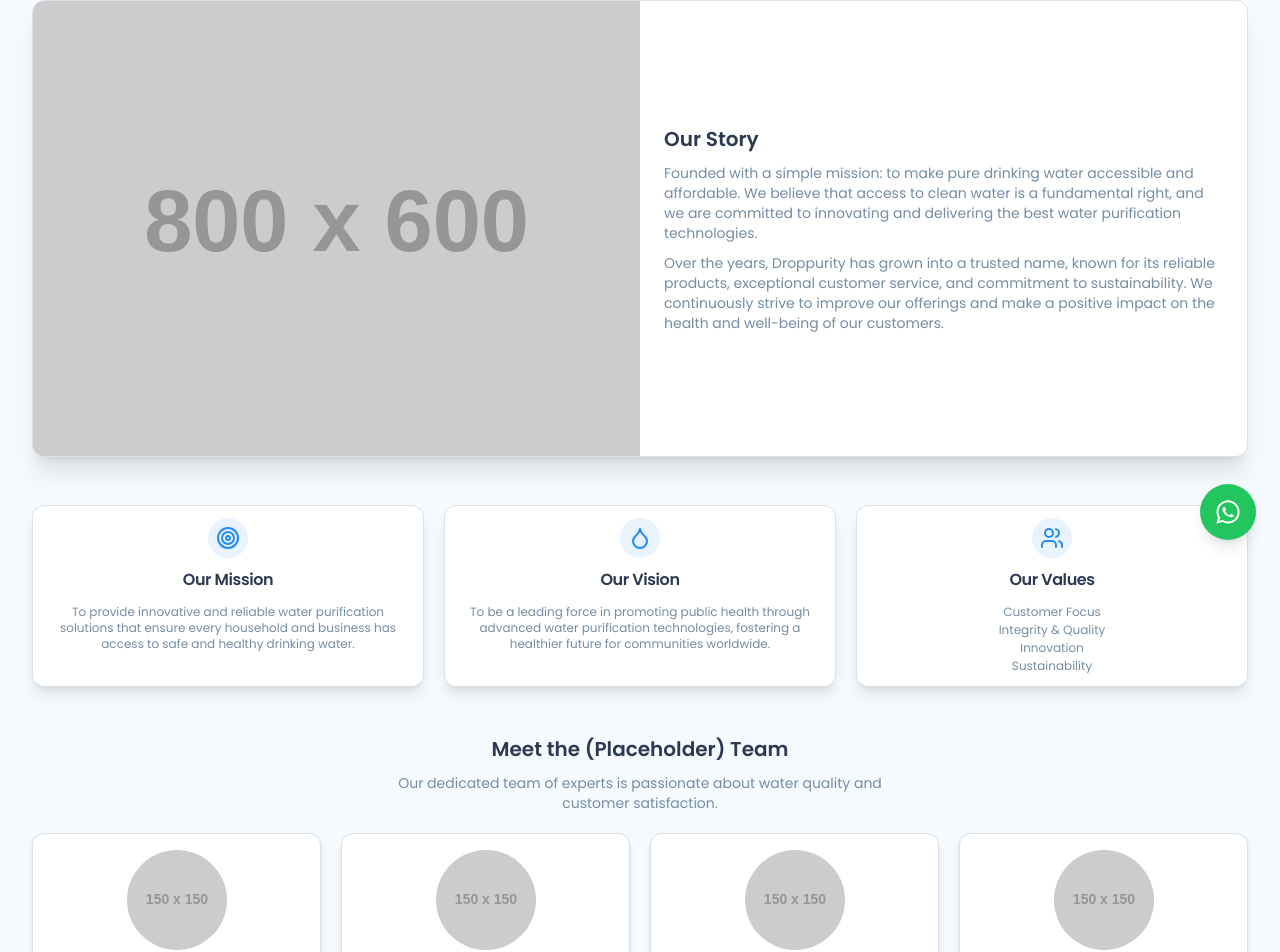
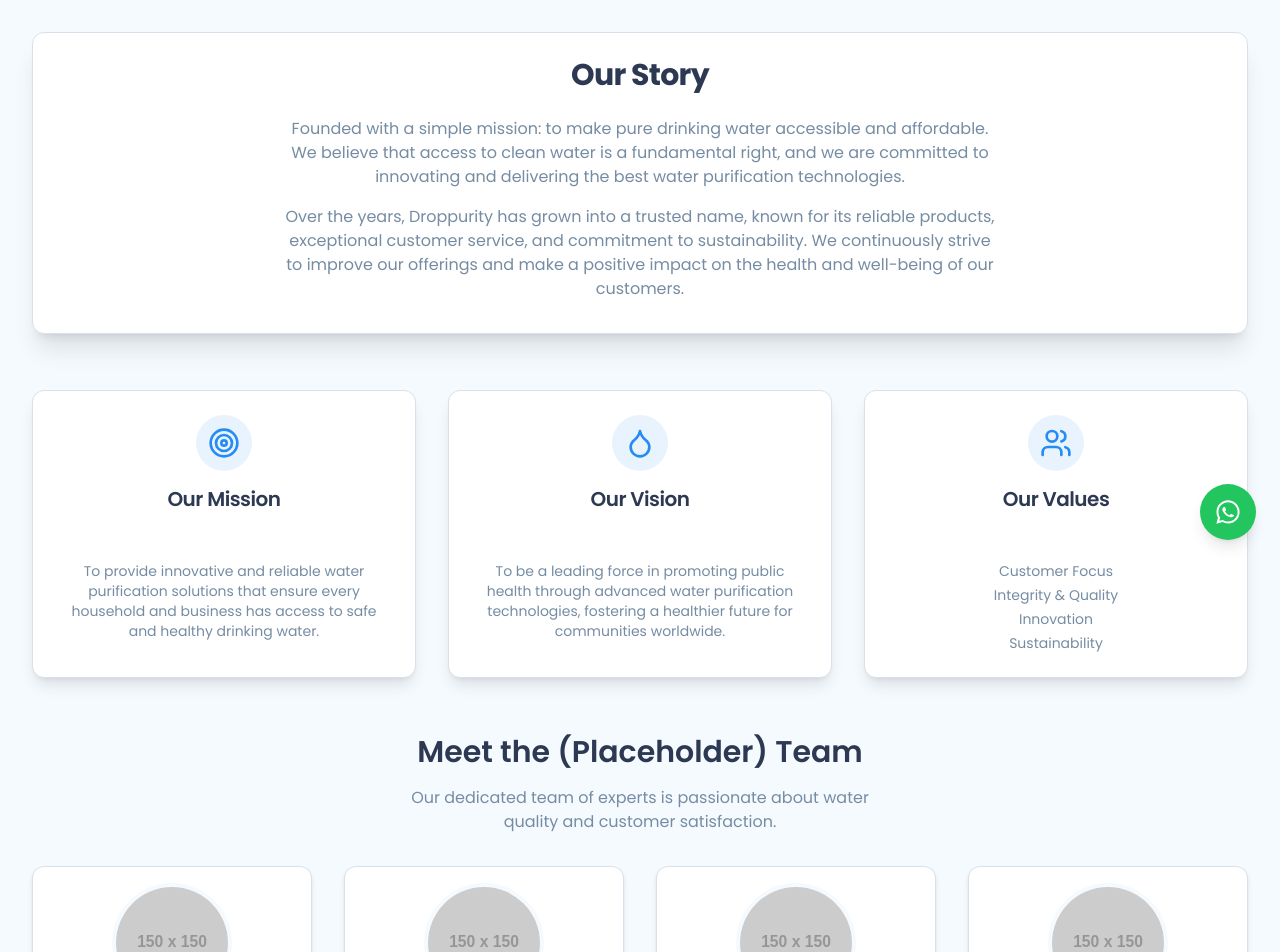
Before and after one commit to droppurity/web, a Next.js app: page /about in a window 1280 px wide. Shown: the part 236-1188 px from the top of the page. Built offline with nearby package versions, Linux system fonts and the light colour scheme.

Commit message:
in about section remove imge decorate without image i shold very profes

```diff
--- a/src/app/about/page.tsx
+++ b/src/app/about/page.tsx
@@ -14,75 +14,65 @@
 
 export default function AboutPage() {
   return (
-    <div className="py-6 sm:py-10 bg-background">
+    <div className="py-8 sm:py-12 bg-background">
       <div className="container mx-auto px-4 sm:px-6 lg:px-8">
-        <header className="text-center mb-8 sm:mb-12">
-          <h1 className="text-2xl sm:text-3xl font-bold font-headline text-primary">
+        <header className="text-center mb-10 sm:mb-14">
+          <h1 className="text-3xl sm:text-4xl font-bold font-headline text-primary">
             About Droppurity
           </h1>
-          <p className="mt-2 text-sm sm:text-base text-muted-foreground max-w-2xl mx-auto">
+          <p className="mt-3 text-base sm:text-lg text-muted-foreground max-w-2xl mx-auto">
             Dedicated to providing clean, safe, and healthy drinking water solutions for everyone.
           </p>
         </header>
 
-        <section className="mb-8 sm:mb-12">
-          <Card className="overflow-hidden shadow-xl">
-            <div className="md:flex">
-              <div className="md:w-1/2">
-                <Image
-                  src="https://placehold.co/800x600.png"
-                  alt="Droppurity team collaborating"
-                  width={800}
-                  height={600}
-                  className="object-cover h-full w-full"
-                  data-ai-hint="team collaboration"
-                />
-              </div>
-              <div className="md:w-1/2 p-5 sm:p-6 flex flex-col justify-center">
-                <h2 className="text-lg sm:text-xl font-semibold font-headline text-foreground mb-2.5">Our Story</h2>
-                <p className="text-muted-foreground mb-2.5 text-xs sm:text-sm">
-                  Founded with a simple mission: to make pure drinking water accessible and affordable. We believe that access to clean water is a fundamental right, and we are committed to innovating and delivering the best water purification technologies.
-                </p>
-                <p className="text-muted-foreground text-xs sm:text-sm">
-                  Over the years, Droppurity has grown into a trusted name, known for its reliable products, exceptional customer service, and commitment to sustainability. We continuously strive to improve our offerings and make a positive impact on the health and well-being of our customers.
-                </p>
-              </div>
-            </div>
+        <section className="mb-10 sm:mb-14">
+          <Card className="shadow-xl bg-card">
+            <CardHeader className="items-center text-center p-6">
+              <CardTitle className="text-2xl sm:text-3xl font-bold font-headline text-foreground">Our Story</CardTitle>
+            </CardHeader>
+            <CardContent className="px-6 pb-8 text-center max-w-3xl mx-auto">
+              <p className="text-muted-foreground mb-4 text-sm sm:text-base leading-relaxed">
+                Founded with a simple mission: to make pure drinking water accessible and affordable. We believe that access to clean water is a fundamental right, and we are committed to innovating and delivering the best water purification technologies.
+              </p>
+              <p className="text-muted-foreground text-sm sm:text-base leading-relaxed">
+                Over the years, Droppurity has grown into a trusted name, known for its reliable products, exceptional customer service, and commitment to sustainability. We continuously strive to improve our offerings and make a positive impact on the health and well-being of our customers.
+              </p>
+            </CardContent>
           </Card>
         </section>
 
-        <section className="grid md:grid-cols-3 gap-5 mb-8 sm:mb-12 text-center">
-          <Card className="shadow-lg">
-            <CardHeader className="p-3">
-              <div className="mx-auto bg-primary/10 p-2 rounded-full w-fit mb-1">
-                <Target className="w-6 h-6 text-primary" />
+        <section className="grid md:grid-cols-3 gap-6 sm:gap-8 mb-10 sm:mb-14 text-center">
+          <Card className="shadow-lg hover:shadow-xl transition-shadow duration-300">
+            <CardHeader className="p-4 sm:p-6">
+              <div className="mx-auto bg-primary/10 p-3 rounded-full w-fit mb-2">
+                <Target className="w-7 h-7 sm:w-8 sm:h-8 text-primary" />
               </div>
-              <CardTitle className="font-headline text-base text-foreground">Our Mission</CardTitle>
+              <CardTitle className="font-headline text-lg sm:text-xl text-foreground">Our Mission</CardTitle>
             </CardHeader>
-            <CardContent className="p-3 pt-0">
-              <p className="text-muted-foreground text-xs">To provide innovative and reliable water purification solutions that ensure every household and business has access to safe and healthy drinking water.</p>
+            <CardContent className="p-4 sm:p-6 pt-0">
+              <p className="text-muted-foreground text-sm">To provide innovative and reliable water purification solutions that ensure every household and business has access to safe and healthy drinking water.</p>
             </CardContent>
           </Card>
-          <Card className="shadow-lg">
-            <CardHeader className="p-3">
-              <div className="mx-auto bg-primary/10 p-2 rounded-full w-fit mb-1">
-                 <Droplet className="w-6 h-6 text-primary" />
+          <Card className="shadow-lg hover:shadow-xl transition-shadow duration-300">
+            <CardHeader className="p-4 sm:p-6">
+              <div className="mx-auto bg-primary/10 p-3 rounded-full w-fit mb-2">
+                 <Droplet className="w-7 h-7 sm:w-8 sm:h-8 text-primary" />
               </div>
-              <CardTitle className="font-headline text-base text-foreground">Our Vision</CardTitle>
+              <CardTitle className="font-headline text-lg sm:text-xl text-foreground">Our Vision</CardTitle>
             </CardHeader>
-            <CardContent className="p-3 pt-0">
-              <p className="text-muted-foreground text-xs">To be a leading force in promoting public health through advanced water purification technologies, fostering a healthier future for communities worldwide.</p>
+            <CardContent className="p-4 sm:p-6 pt-0">
+              <p className="text-muted-foreground text-sm">To be a leading force in promoting public health through advanced water purification technologies, fostering a healthier future for communities worldwide.</p>
             </CardContent>
           </Card>
-          <Card className="shadow-lg">
-            <CardHeader className="p-3">
-              <div className="mx-auto bg-primary/10 p-2 rounded-full w-fit mb-1">
-                <Users className="w-6 h-6 text-primary" />
+          <Card className="shadow-lg hover:shadow-xl transition-shadow duration-300">
+            <CardHeader className="p-4 sm:p-6">
+              <div className="mx-auto bg-primary/10 p-3 rounded-full w-fit mb-2">
+                <Users className="w-7 h-7 sm:w-8 sm:h-8 text-primary" />
               </div>
-              <CardTitle className="font-headline text-base text-foreground">Our Values</CardTitle>
+              <CardTitle className="font-headline text-lg sm:text-xl text-foreground">Our Values</CardTitle>
             </CardHeader>
-            <CardContent className="p-3 pt-0">
-              <ul className="text-muted-foreground space-y-0.5 list-inside text-xs">
+            <CardContent className="p-4 sm:p-6 pt-0">
+              <ul className="text-muted-foreground space-y-1 list-inside text-sm">
                 <li>Customer Focus</li>
                 <li>Integrity & Quality</li>
                 <li>Innovation</li>
@@ -93,17 +83,17 @@
         </section>
 
         <section className="text-center">
-            <h2 className="text-lg sm:text-xl font-semibold font-headline text-foreground mb-2.5">Meet the (Placeholder) Team</h2>
-            <p className="text-muted-foreground max-w-lg mx-auto mb-5 text-xs sm:text-sm">
+            <h2 className="text-2xl sm:text-3xl font-semibold font-headline text-foreground mb-4">Meet the (Placeholder) Team</h2>
+            <p className="text-muted-foreground max-w-lg mx-auto mb-8 text-sm sm:text-base">
                 Our dedicated team of experts is passionate about water quality and customer satisfaction.
             </p>
-            <div className="grid sm:grid-cols-2 md:grid-cols-4 gap-5">
+            <div className="grid sm:grid-cols-2 md:grid-cols-4 gap-6 sm:gap-8">
                 {[1,2,3,4].map(i => (
-                    <Card key={i} className="shadow-md">
-                        <CardContent className="pt-4">
-                            <Image src={`https://placehold.co/150x150.png`} alt={`Portrait of placeholder team member ${i}`} width={100} height={100} className="rounded-full mx-auto mb-2.5" data-ai-hint="person portrait" />
-                            <h3 className="font-semibold text-foreground text-sm">Team Member {i}</h3>
-                            <p className="text-[10px] text-primary">Role / Title</p>
+                    <Card key={i} className="shadow-md hover:shadow-lg transition-shadow duration-300">
+                        <CardContent className="p-4">
+                            <Image src={`https://placehold.co/150x150.png`} alt={`Portrait of placeholder team member ${i}`} width={120} height={120} className="rounded-full mx-auto mb-4 border-4 border-background" data-ai-hint="person portrait" />
+                            <h3 className="font-semibold text-foreground text-lg">Team Member {i}</h3>
+                            <p className="text-sm text-primary">Role / Title</p>
                         </CardContent>
                     </Card>
                 ))}
```
